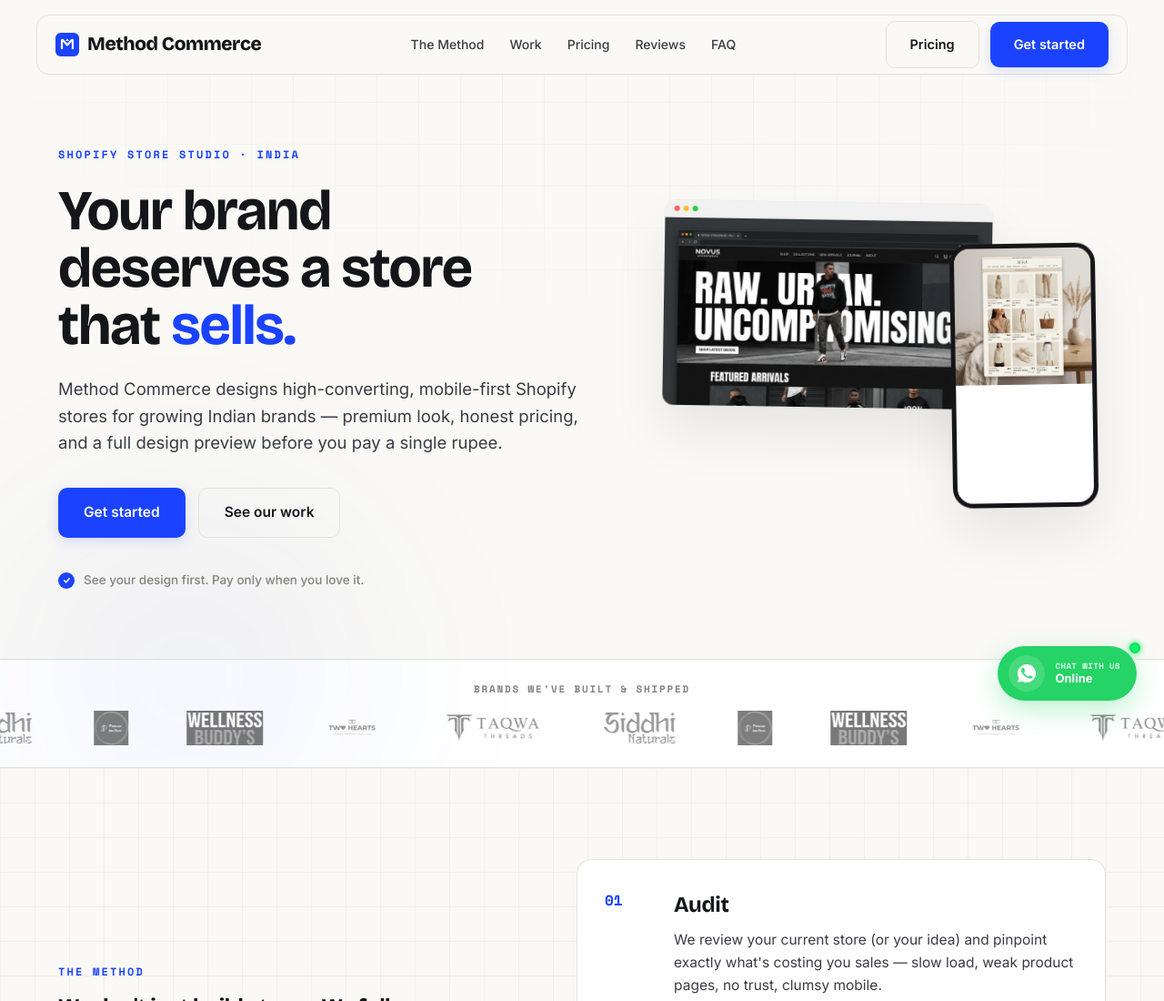
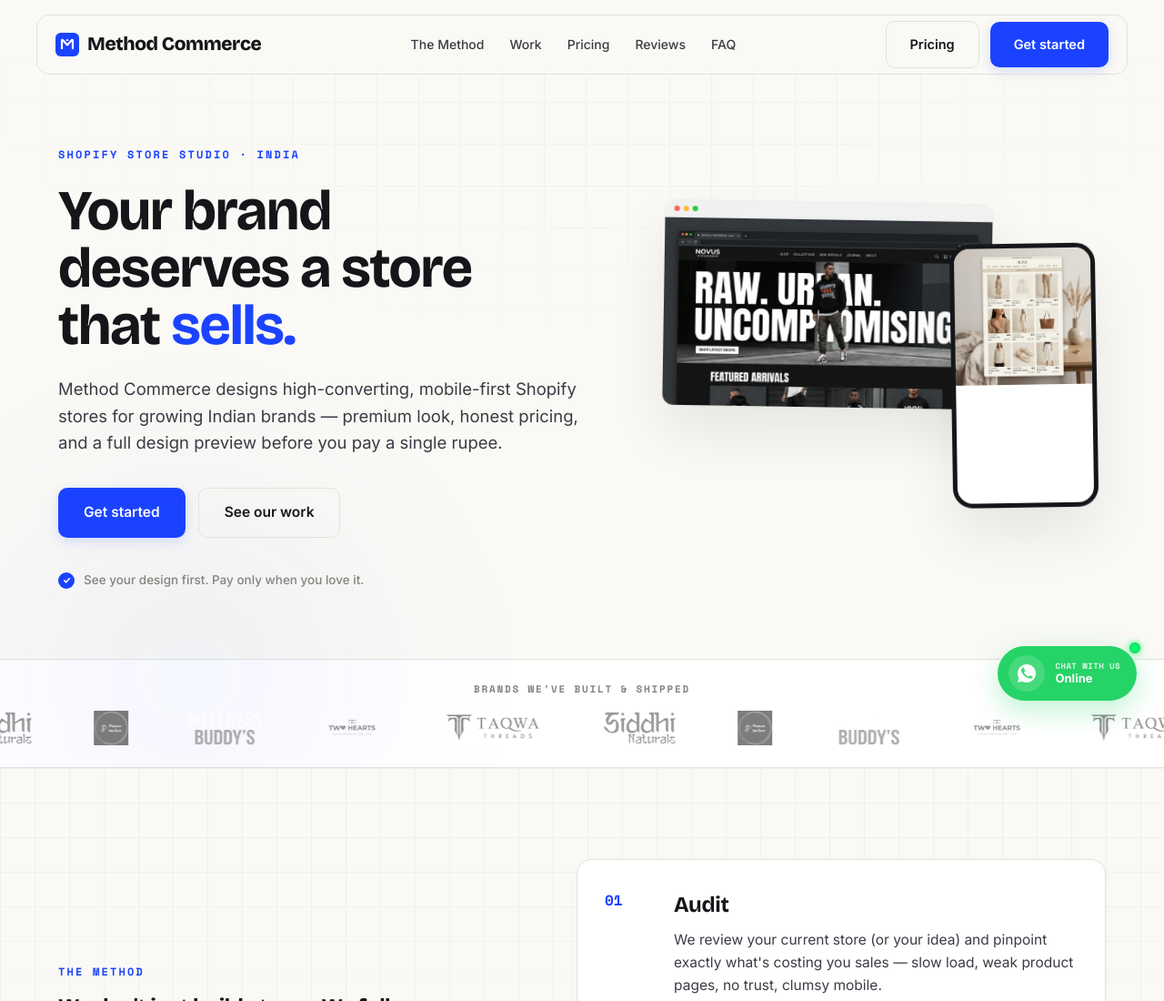
Before and after one commit to rustic241-sudo/method, a plain HTML site: page index.html in a window 1280 px wide. Shown: the top 1100 px of the page at 91% size. Drawn offline with nearby package versions, Linux system fonts and the light colour scheme.

Commit message:
Add files via upload

```diff
--- a/index.html
+++ b/index.html
@@ -1511,19 +1511,19 @@
     <img src="assets/logo_taqwa.jpg" alt="Taqwa Threads">
     <img src="assets/logo_siddhi.png" alt="Siddhi Naturals">
     <img src="assets/logo_poonam.jpg" alt="Poonam Jewellers">
-    <img src="assets/logo_wellness.jpg" alt="Wellness Buddy's">
+    <img src="assets/logo_wellness.png" alt="Wellness Buddy's">
     <img src="assets/logo_twohearts.png" alt="Two Hearts">
     <!-- Repeat to loop seamlessly -->
     <img src="assets/logo_taqwa.jpg" alt="Taqwa Threads">
     <img src="assets/logo_siddhi.png" alt="Siddhi Naturals">
     <img src="assets/logo_poonam.jpg" alt="Poonam Jewellers">
-    <img src="assets/logo_wellness.jpg" alt="Wellness Buddy's">
+    <img src="assets/logo_wellness.png" alt="Wellness Buddy's">
     <img src="assets/logo_twohearts.png" alt="Two Hearts">
     <!-- Triplicate for wide viewports -->
     <img src="assets/logo_taqwa.jpg" alt="Taqwa Threads">
     <img src="assets/logo_siddhi.png" alt="Siddhi Naturals">
     <img src="assets/logo_poonam.jpg" alt="Poonam Jewellers">
-    <img src="assets/logo_wellness.jpg" alt="Wellness Buddy's">
+    <img src="assets/logo_wellness.png" alt="Wellness Buddy's">
     <img src="assets/logo_twohearts.png" alt="Two Hearts">
   </div>
 </section>
```
